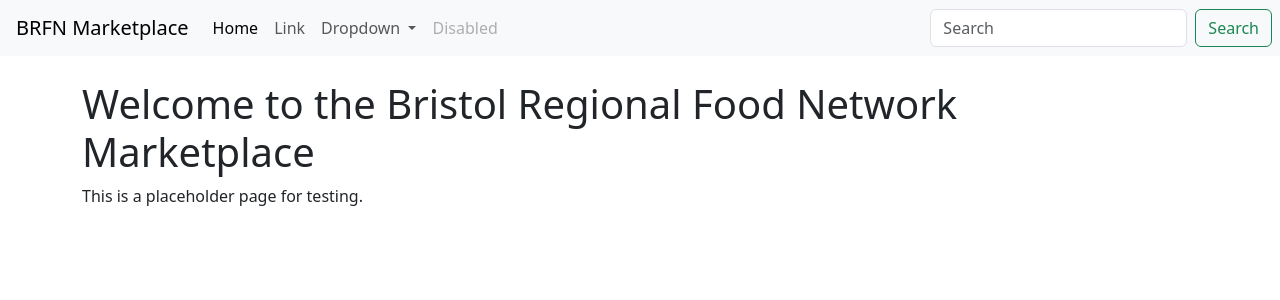
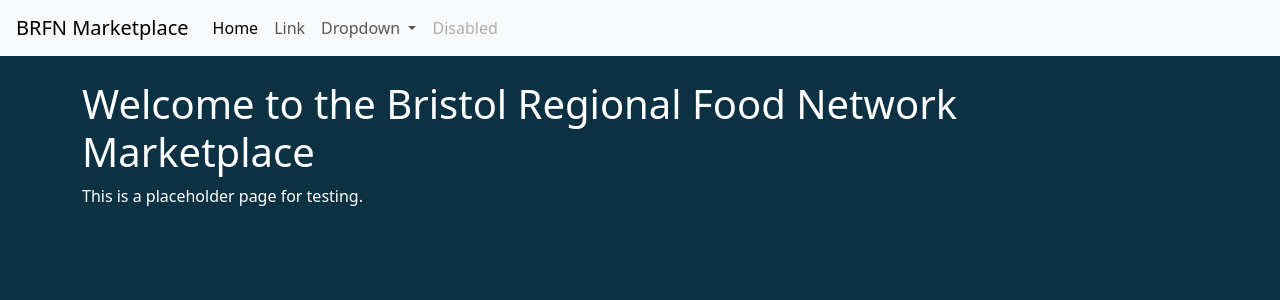
Before and after one commit to goetic-zoe/UFCFTR-30-3-Distributed-and-Enterprise-Software-Development, a Django app: page / in a window 1280 px wide. Shown: the top 300 px of the page. Run offline with Django 5.2, Linux system fonts and the light colour scheme.

Commit message:
Disabled search form in base template and updated CSS styles.
Signed-off-by: goetic-zoe <github@bushycargo.com>

```diff
--- a/static/css/global.css
+++ b/static/css/global.css
@@ -0,0 +1,9 @@
+body{
+    background-color: #0B3142;
+}
+p{
+    color: white;
+}
+h1{
+    color:white;
+}
--- a/templates/base.html
+++ b/templates/base.html
@@ -39,10 +39,10 @@
         <a class="nav-link disabled" href="#" tabindex="-1" aria-disabled="true">Disabled</a>
       </li>
     </ul>
-    <form class="d-flex me-2">
-      <input class="form-control me-2" type="search" placeholder="Search" aria-label="Search">
-      <button class="btn btn-outline-success" type="submit">Search</button>
-    </form>
+{#    <form class="d-flex me-2">#}
+{#      <input class="form-control me-2" type="search" placeholder="Search" aria-label="Search">#}
+{#      <button class="btn btn-outline-success" type="submit">Search</button>#}
+{#    </form>#}
   </div>
 </nav>
 <div class="container mt-4">
```
